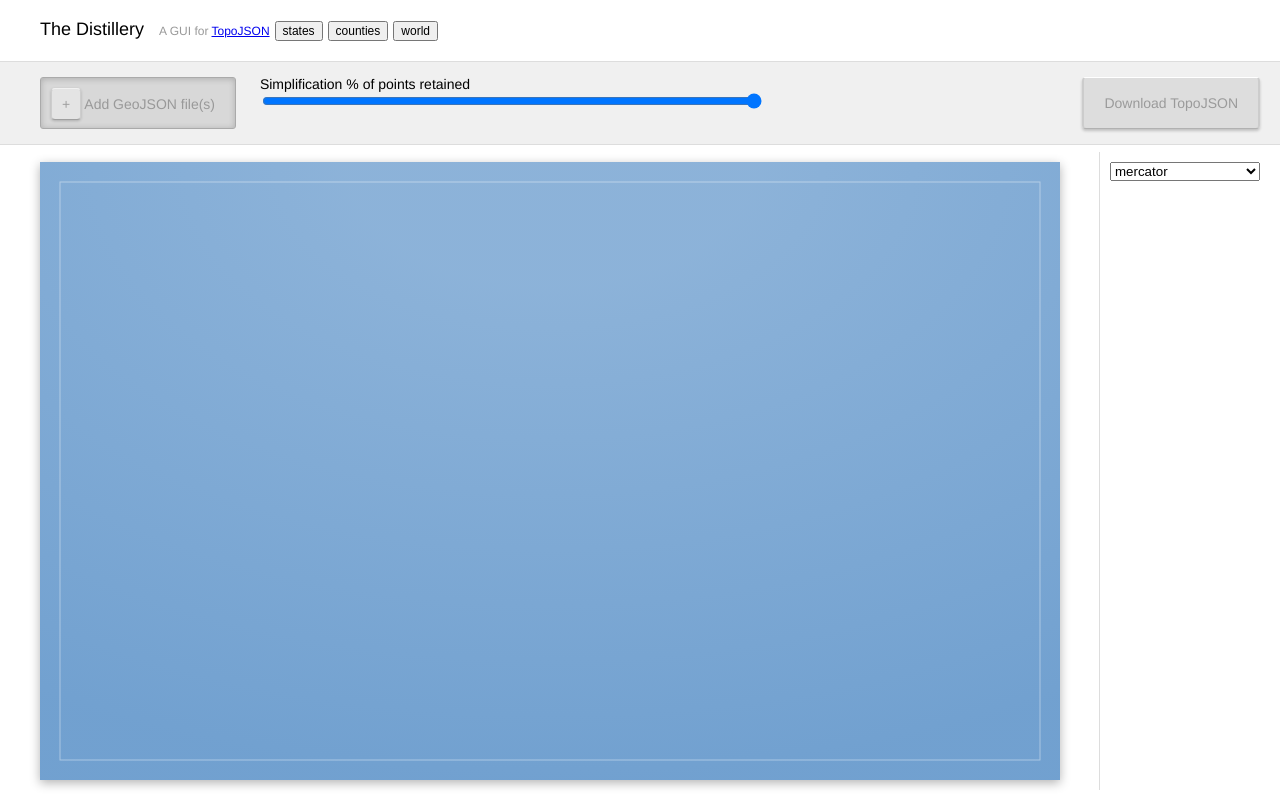
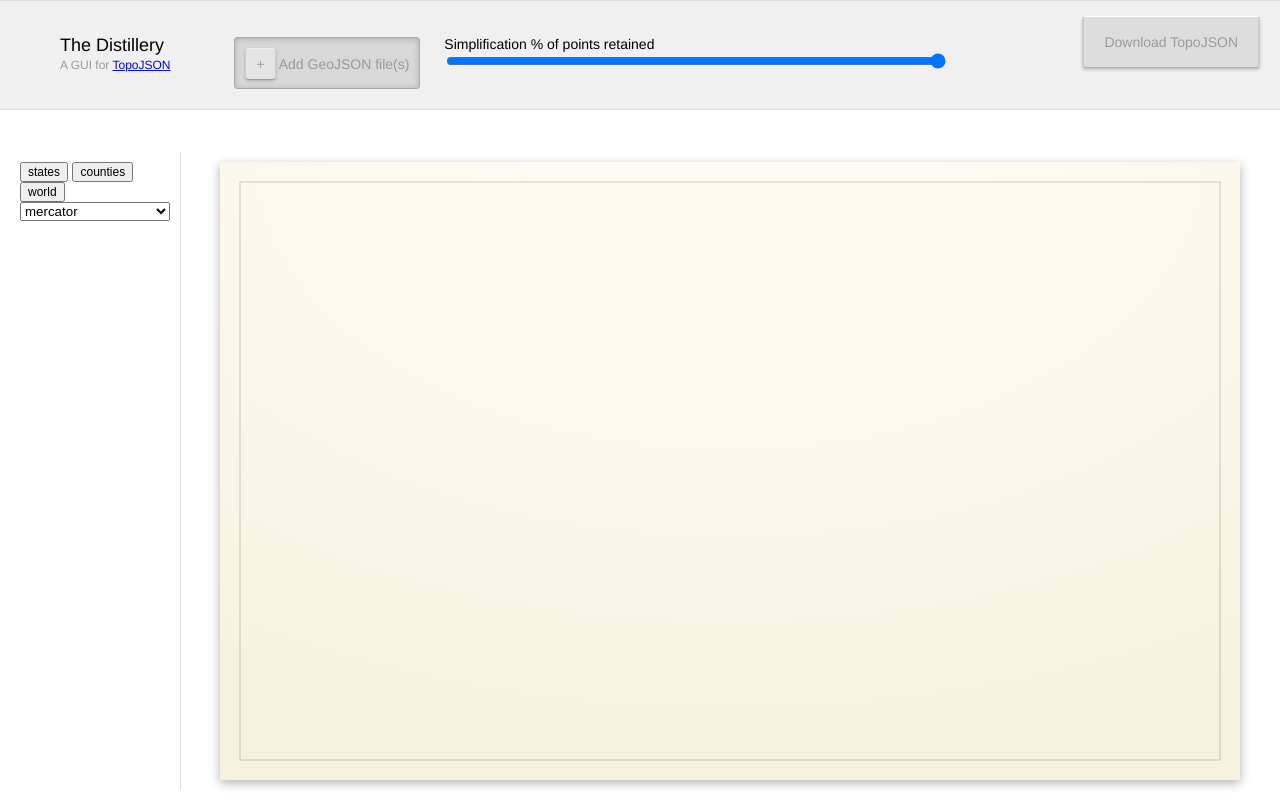
Before and after one commit to shancarter/distillery, a website: page index.html in a window 1280 px wide. Drawn offline with Linux system fonts and the light colour scheme.

Commit message:
new layout

```diff
--- a/index.html
+++ b/index.html
@@ -18,12 +18,13 @@ h3 {
   font-size: 18px;
   line-height: 18px;
   padding: 20px 40px;
+  display: inline-block;
+
 }
 
 .description {
   font-size: 12px;
   color: #999;
-  margin-left: 10px;
 }
 
 .sample {
@@ -41,7 +42,6 @@ h3 {
 
 .note {
   color: #999;
-  margin-right: 10px;
 }
 
 .files {
@@ -132,8 +132,8 @@ h3 {
 
 .map-container {
   position: absolute;
-  left: 40px;
-  right: 220px;
+  right: 40px;
+  left: 220px;
   top: 162px;
   bottom: 20px;
 }
@@ -141,11 +141,11 @@ h3 {
 .map-controls {
   position: absolute;
   top: 152px;
-  right: 10px;
+  left: 10px;
   bottom: 10px;
   width: 150px;
   padding: 10px;
-  border-left: solid 1px #ddd;
+  border-right: solid 1px #ddd;
   background: rgba(255, 255, 255, 0.9);
 }
 
@@ -156,35 +156,32 @@ h3 {
 .map {
   background: hsl(210, 50%, 70%);
   background-image: -webkit-radial-gradient(center 0, 100% 100%, hsl(210, 50%, 70%) 20%, hsl(210, 50%, 63%) 100%);
+  background-image: -webkit-radial-gradient(center 0, 100% 100%, rgb(255, 251, 242) 20%, rgb(247, 241, 223) 100%);
   box-shadow: 0 3px 10px rgba(0, 0, 0, 0.3);
 }
 
 .map-background {
-  stroke: rgba(255, 255, 255, 0.4);
+  stroke: rgba(0, 0, 0, 0.2);
   stroke-width: 1px;
   fill: none;
 }
 
 .map path {
-  fill: rgba(255, 255, 255, 0.08);
-  stroke: hsl(210, 80%, 90%);
+  fill: rgba(0, 0, 0, 0.08);
+  stroke: rgba(0, 0, 0, 0.2);
 }
 
 .map path:hover {
-  fill: rgba(255, 255, 255, 0.18);
+  fill: rgba(0, 0, 0, 0.14);
 }
 
 </style>
 
-<div class="head">
-  <span>The Distillery</span>
-  <span class="description">A GUI for <a href="https://github.com/mbostock/topojson">TopoJSON</a></span>
-  <button class="sample states">states</button>
-  <button class="sample counties">counties</button>
-  <button class="sample world">world</button>
-</div>
-
 <div class="control-panel">
+  <div class="head">
+    <span>The Distillery</span><br>
+    <span class="description">A GUI for <a href="https://github.com/mbostock/topojson">TopoJSON</a></span>
+  </div>
   <div class="files">
     <span class="action load">+</span>
     <span class="note">Add GeoJSON file(s)</span>
@@ -198,7 +195,11 @@ h3 {
 </div>
 
 <div class="map-container"></div>
-<div class="map-controls"></div>
+<div class="map-controls">
+  <button class="sample states">states</button>
+  <button class="sample counties">counties</button>
+  <button class="sample world">world</button>
+</div>
 </div>
 
 <script src="lib.js"></script>
```
